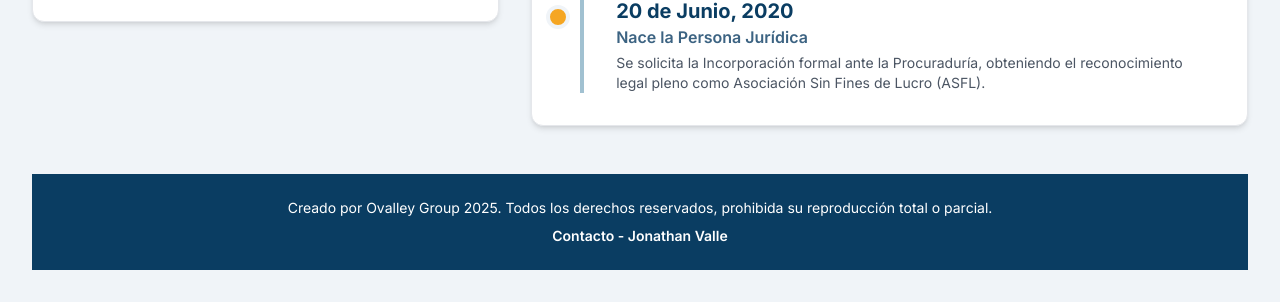
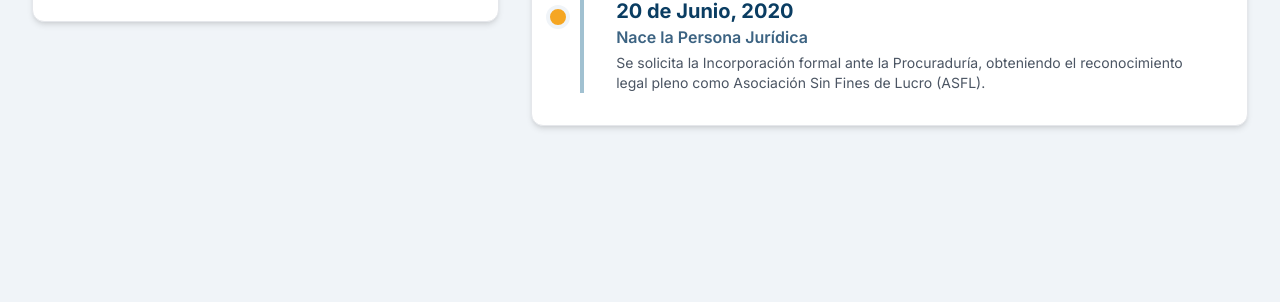
Before and after one commit to jovalleyz/estatutoscaii, a plain HTML site: page index.html in a window 1280 px wide. Shown: the part 791-1093 px from the top of the page. After the commit the page ends 949 px from the top, so only its background shows below. Drawn offline with nearby package versions, Linux system fonts and the light colour scheme.

Commit message:
Update index.html

```diff
--- a/index.html
+++ b/index.html
@@ -258,10 +258,6 @@
                  </div>
             </section>
 
-    <footer class="text-center p-6 mt-12 bg-deep-blue text-white text-sm">
-        <p class="mb-2">Creado por Ovalley Group 2025. Todos los derechos reservados, prohibida su reproducción total o parcial.</p>
-        <a href="https://wa.me/18295341802" target="_blank" class="font-semibold hover:underline">Contacto - Jonathan Valle</a>
-    </footer>
 
 <script type="module">
     document.addEventListener('DOMContentLoaded', async function () {
```
